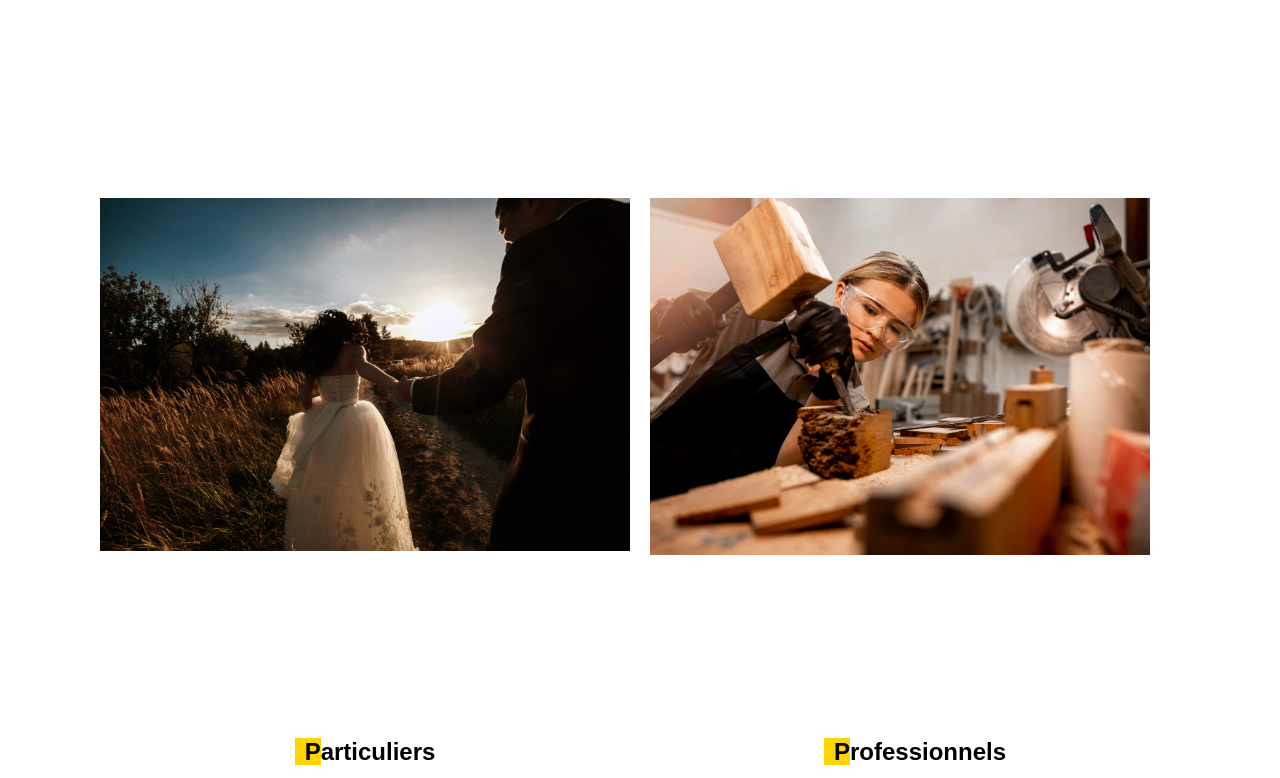
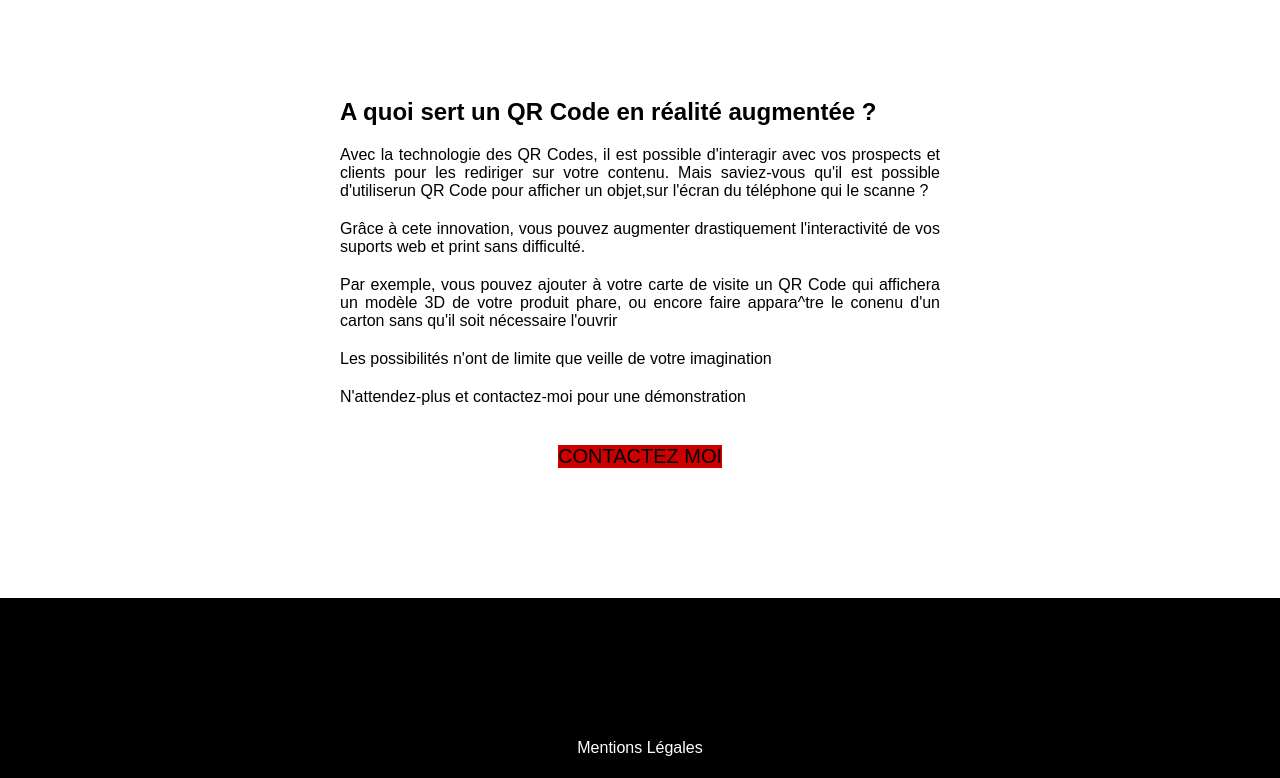
Before and after one commit to JfraZ08/front_Pixel_Reality, a Vue app: page /qrcode in a window 1280 px wide. Shown: the part 702-1480 px from the top of the page. Built offline with nearby package versions, Linux system fonts and the light colour scheme.

Commit message:
front termine local

```diff
--- a/src/views/EnterpriseView.vue
+++ b/src/views/EnterpriseView.vue
@@ -37,7 +37,7 @@
     width: 100%;
     height: 500px;
     display: flex;
-    justify-content: center;
+    justify-content: space-around;
     align-items: end;
     margin-bottom: 20px;
 }
@@ -70,7 +70,8 @@
 }
 
 .description-texte {
-    width: 400px;
+    width: 100%;
+    max-width: 700px;
 }
 
 .description-texte p {
@@ -94,4 +95,10 @@
 .description_second_text h2, .description_second_text p {
     margin-bottom: 20px;
 }
+
+.description_second_text span, .description-texte span {
+    background-color: black;
+    color: white;
+    padding-left: 20px;
+}
 </style>
--- a/src/views/HomeView.vue
+++ b/src/views/HomeView.vue
@@ -238,7 +238,7 @@ body {
   margin-right: 30px;
   margin-top: 20px;
   line-height: 20px;
-  font-size: 12px;
+  font-size: 15spx;
 }
 
 .ia {
@@ -256,7 +256,7 @@ body {
   margin-right: 40px;
   margin-top: 20px;
   line-height: 20px;
-  font-size: 12px;
+  font-size: 15px;
 }
 
 .text_paysage {
@@ -279,7 +279,7 @@ body {
   margin-right: 40px;
   margin-top: 20px;
   line-height: 20px;
-  font-size: 12px;
+  font-size: 15px;
 }
 
 .p_gramme {
@@ -297,7 +297,7 @@ body {
   margin-right: 40px;
   margin-top: 20px;
   line-height: 20px;
-  font-size: 12px;
+  font-size: 15px;
   z-index: 10;
 }
 
--- a/src/views/ImagerieIaView.vue
+++ b/src/views/ImagerieIaView.vue
@@ -7,17 +7,33 @@
             </div>
         </div>
         <div class="description_imagerieia">
-            <div class="particuliers">
-                <div class="carre">
-                    <img src="../../public/images/605.jpg" alt="">
+            <div class="illustration_example">
+                <div class="pictures">
+                    <img src="../../public/images/paysage.jpeg" alt="">
                 </div>
-                <h2><span>P</span>articuliers</h2>
+                <div class="description_sous">
+                    <p>Vous avez besoin d'illustration pour un roman graaphique ?</p>
+                    <p>Vous souhaitez donner corps aux personnages de votre campagne de jeu de rôle ?</p>
+                    <p>Votre catalogue nécessite des mises en scènes et vousn ne trouvez par satisfactions dans les banques d'images ?</p>
+                    <p class="saut">L'intelligence artificielle permet désormais de contourner les limites de la création avec une vitesse inégalée et un coût économique</p>
+                    <p class="saut">Faites l'essai !</p>
+                    <div class="button">
+                        <button><RouterLink to="/contact">contactez moi</RouterLink></button>
+                    </div>
+                </div>
             </div>
-            <div class="professionnels">
-                <div class="carre">
-                    <img src="../../public/images/2148813340.jpg" alt="">
+        </div>
+        <div class="description_imagerieia">
+            <div class="second_illustration">
+                <div class="description_ia_second">
+                    <p>L'intelligence artificielle ne sert pas qu'à générer des images à partir de rien. Vous pouvez tout à fait utiliser des images existantes et même des photos pour servir d'inspiration au logiciel</p>
+                    <p>Vous voulez être transporté dans un monde de manga, changer un élément de votre photo sans passer des heures à la retoucher ?</p>
+                    <p>Utilisons ensemble l'intelligence artificielle pour exprimer pleinement votre vision !</p>
                 </div>
-                <h2><span>P</span>rofessionnels</h2>
+                <div class="pictures">
+                    <img src="../../public/images/Max.jpg" alt="Maxime sans retouche ia">
+                    <img src="../../public/images/max_ia.png" alt="maxime avec retouches ia">
+                </div>
             </div>
         </div>
     </section>
@@ -46,23 +62,11 @@
 
 .description_imagerieia {
     width: 100%;
-    height: 800px;
+    height: auto;
     display: flex;
-    justify-content: center;
-    align-items: end;
+    justify-content: space-around;
 }
 
-.description_imagerieia .particuliers {
-    width: 530px;
-    height: 600px;
-    margin-right: 10px;
-}
-
-.description_imagerieia .professionnels {
-    width: 530px;
-    height: 600px;
-    margin-left: 10px;
-}
 
 .carre {
     width: 100%;
@@ -84,4 +88,76 @@
     max-width: 530px;
     height: auto;
 }
+
+.illustration_example {
+    width: 100%;
+    max-width: 1500px;
+    height: 600px;
+    display: flex;
+    justify-content: center;
+    align-items: center;
+
+}
+
+.illustration_example .pictures img {
+    width: 760px;
+    height: auto;
+}
+
+.illustration_example .pictures {
+    width: 900px;
+    height: 500px;
+    margin-top: 30px;
+}
+
+.second_illustration .pictures img {
+    width: 410px;
+    height: auto;
+    margin-left: 10px;
+}
+.second_illustration {
+    width: 100%;
+    max-width: 1500px;
+    height: 700px;
+    display: flex;
+    justify-content: space-around;
+}
+.second_illustration .pictures {
+    display: flex;
+    justify-content: space-around;
+    height: 600px;
+    padding-bottom: 20px;
+}
+.illustration_example .description_sous {
+    margin-left: 20px;
+}
+
+.illustration_example .description_sous .button {
+    width: 100%;
+    height: 100px;
+    display: flex;
+    justify-content: center;
+}
+
+.description_sous .button button {
+    background-color: #00CC00;
+    border: none;
+    text-transform: uppercase;
+    font-size: 20px;
+}
+
+.saut {
+    margin-top: 20px;
+}
+
+.description_ia_second {
+    width: 100%;
+    max-width: 700px;
+}
+
+.description_ia_second p {
+    width: 100%;
+    max-width: 500px;
+}
+
 </style>
--- a/src/views/QRCodeView.vue
+++ b/src/views/QRCodeView.vue
@@ -6,17 +6,16 @@
             </div>
         </div>
         <div class="description_qrcode">
-            <div class="particuliers">
-                <div class="carre">
-                    <img src="../../public/images/605.jpg" alt="">
+            <div class="sous_qrcode">
+                <h2>A quoi sert un QR Code en réalité augmentée ?</h2>
+                <p>Avec la technologie des QR Codes, il est possible d'interagir avec vos prospects et clients pour les rediriger sur votre contenu. Mais saviez-vous qu'il est possible d'utiliserun QR Code pour afficher un objet,sur l'écran du téléphone qui le scanne ?</p>
+                <p>Grâce à cete innovation, vous pouvez augmenter drastiquement l'interactivité de vos suports web et print sans difficulté.</p>
+                <p>Par exemple, vous pouvez ajouter à votre carte de visite un QR Code qui affichera un modèle 3D de votre produit phare, ou encore faire appara^tre le conenu d'un carton sans qu'il soit nécessaire l'ouvrir</p>
+                <p>Les possibilités n'ont de limite que veille de votre imagination </p>
+                <p>N'attendez-plus et contactez-moi pour une démonstration </p>
+                <div class="button">
+                    <button><RouterLink to="/contact">contactez moi</RouterLink></button>
                 </div>
-                <h2><span>P</span>articuliers</h2>
-            </div>
-            <div class="professionnels">
-                <div class="carre">
-                    <img src="../../public/images/2148813340.jpg" alt="">
-                </div>
-                <h2><span>P</span>rofessionnels</h2>
             </div>
         </div>
     </section>
@@ -45,36 +44,39 @@
 
 .description_qrcode {
     width: 100%;
-    height: 800px;
+    height: 600px;
     display: flex;
     justify-content: center;
-    align-items: end;
+    align-items: center;
 }
 
-.description_qrcode .particuliers {
-    width: 530px;
-    height: 600px;
-    margin-right: 10px;
+.description_qrcode .sous_qrcode {
+    width: 100%;
+    max-width: 600px;
+    height: 400px;
+    text-align: justify;
 }
 
-.description_qrcode .professionnels {
-    width: 530px;
-    height: 600px;
-    margin-left: 10px;
+.description_qrcode .sous_qrcode h2 {
+    margin-bottom: 20px;
 }
 
-.carre {
-    widows: 100%;
-    max-width: 530px;
-    height: 530px;
+.description_qrcode .sous_qrcode p {
+    margin-top: 20px;
 }
 
-.professionnels h2, .particuliers h2 {
-    text-align: center;
-    margin-top: 10px;
+.description_qrcode .sous_qrcode .button {
+    width: 100%;
+    height: 100px;
+    display: flex;
+    justify-content: center;
+    align-items: center;
 }
-.professionnels span, .particuliers span {
-    background-color: #FFD400;
-    padding-left: 10px;
+
+.sous_qrcode .button button {
+    background-color: #CC0000;
+    border: none;
+    text-transform: uppercase;
+    font-size: 20px;
 }
 </style>
```
Also changed, not shown: public/images/max_ia.png (added).
